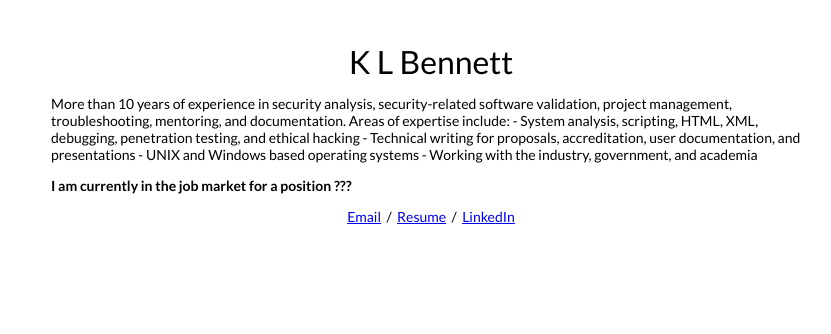
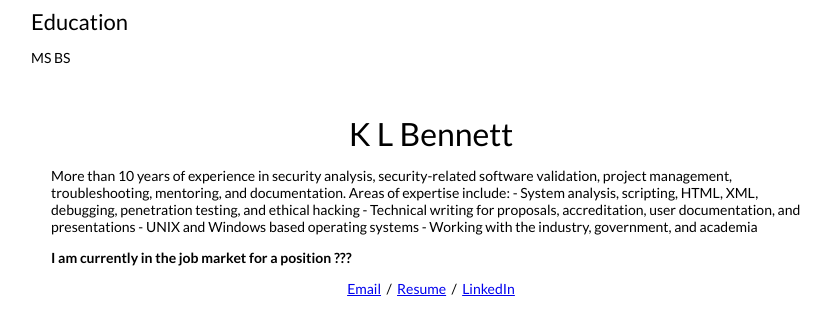
Before and after one commit to klbennett24/klbennett24.github.io, a plain HTML site: page index.html in a window 1280 px wide. Shown: the whole page, without its empty margins (209-1040 px from the left). Drawn offline with Linux system fonts and the light colour scheme.

Commit message:
Update index.html

```diff
--- a/index.html
+++ b/index.html
@@ -42,6 +42,11 @@ troubleshooting, mentoring, and documentation. Areas of expertise include:
               <img style="width:100%;max-width:100%" alt="profile photo" src="media/headshot.jpg">
             </td>-->
           </tr>
+          <tr><h2>Education</h2>
+            <p>MS
+              BS
+            </p>
+          </tr>
         </table>
 
 </body>
```
